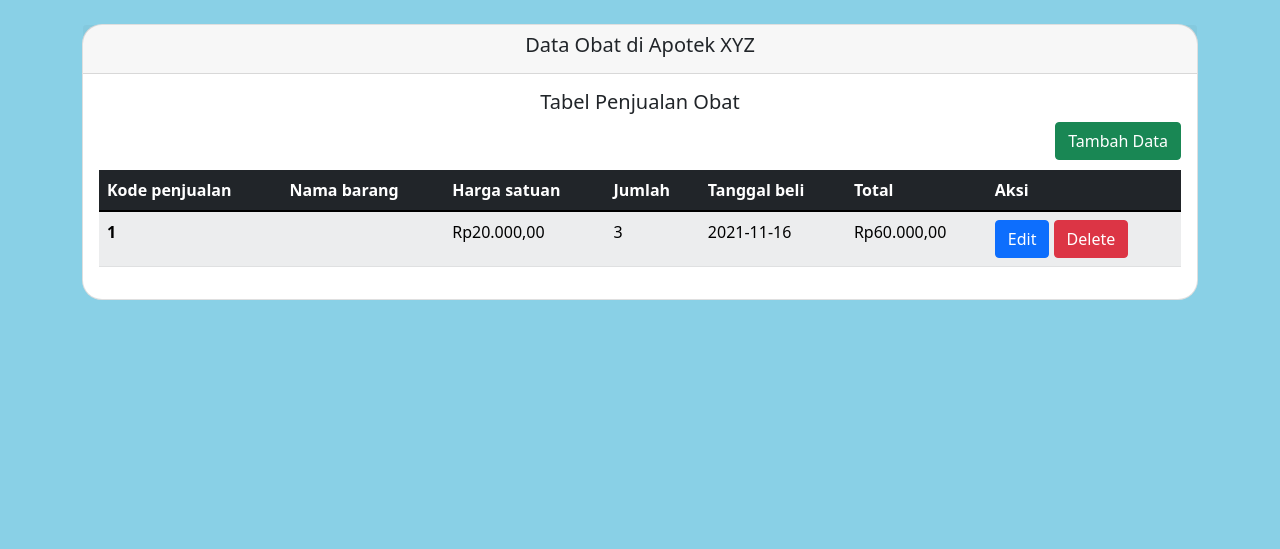
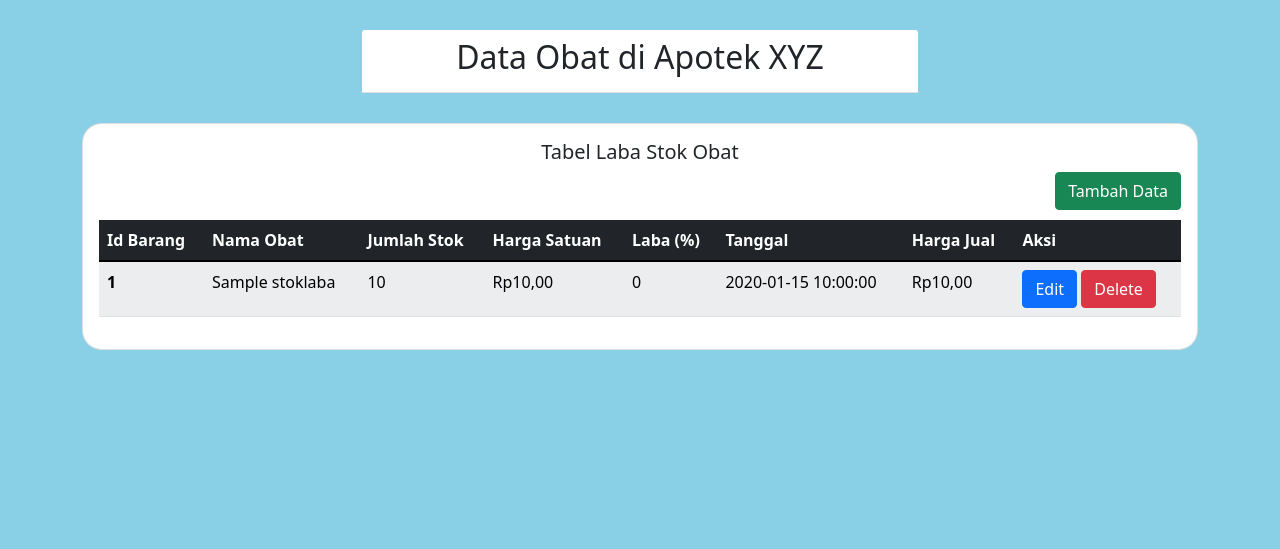
Before and after one commit to DigdoAji/MyRPL-UnitTesting, a PHP site: page / in a window 1280 px wide. Shown: the top 549 px of the page. Before the commit the page ends 300 px from the top, so only its background shows below. Run offline with PHP 8.4, Linux system fonts and the light colour scheme; data comes from the database, SQL or seed files in the repository; both versions use the stored data as it was before the commit; tables that the repository leaves empty or names only in its code hold one stand-in row (values such as "Sample post"); data that the repository does not hold is empty.

Commit message:
Perubahan Terbaru semua file php

```diff
--- a/ajax.php
+++ b/ajax.php
@@ -6,8 +6,8 @@
   // if (isset($_POST['action']) && !empty($_POST['action'])) {
   //     echo json_encode(array("blablabla" => $variable));
   // }
-  $PenjualanReq = new Penjualan();
+  $StokReq = new Stok();
   $id = $_REQUEST["id"];
-  $myJSON = json_encode($PenjualanReq->readById($id));
+  $myJSON = json_encode($StokReq->readById($id));
   echo $myJSON;
   ?>
--- a/classes/Database.php
+++ b/classes/Database.php
@@ -1,5 +1,5 @@
 <?php
-include 'config.php';
+include 'koneksi.php';
 
 class Database
 {
--- /dev/null
+++ b/classes/Stok.php
@@ -0,0 +1,101 @@
+<?php
+
+spl_autoload_register(function ($className) {
+    include 'classes/' . $className . '.php';
+});
+
+
+class Stok
+{
+    private $table = 'stoklaba';
+
+    public $id, $nama_obat, $jumlah_stok, $harga_beli, $laba, $tanggal, $harga_jual;
+
+    public function countHargaJual()
+    {
+        return $this->harga_beli * $this->laba / 100 + $this->harga_beli;
+    }
+
+
+    public function insert()
+    {
+        $sql = "INSERT INTO $this->table(id,nama_obat,jumlah_stok,harga_beli,laba,tanggal,harga_jual)
+        VALUES(:id,:nama,:jumlah_stok,:harga_beli,:laba,:tanggal,:harga_jual)";
+        $stmt = (new Database)->prepared($sql);
+        $stmt->bindParam(':id', $this->id);
+        $stmt->bindParam(':nama', $this->nama_obat);
+        $stmt->bindParam(':jumlah_stok', $this->jumlah_stok);
+        $stmt->bindParam(':harga_beli', $this->harga_beli);
+        $stmt->bindParam(':laba', $this->laba);
+        $stmt->bindParam(':tanggal', $this->tanggal);
+        $harga_jual = $this->countHargaJual();
+        $stmt->bindParam(':harga_jual', $harga_jual);
+        return $stmt->execute();
+    }
+
+    public function readAll()
+    {
+        $sql = "SELECT * FROM $this->table";
+        $stmt = (new Database)->prepared($sql);
+        $stmt->execute();
+        $result = $stmt->fetchAll();
+
+        if ($stmt->rowCount() > 0) {
+            return $result;
+        }
+    }
+
+    public function readById($id)
+    {
+        $sql = "SELECT * FROM $this->table WHERE id=:id";
+        $stmt = (new Database)->prepared($sql);
+        $stmt->bindParam(':id', $id);
+        $stmt->execute();
+
+        return $stmt->fetch();
+    }
+
+    public function delete($id)
+    {
+        $sql = "DELETE FROM $this->table WHERE id=:id";
+        $stmt = (new Database)->prepared($sql);
+        $stmt->bindParam(':id', $id);
+        return $stmt->execute();
+    }
+
+    public function update($id)
+    {
+        $sql  = "UPDATE $this->table SET nama_obat=:nama, jumlah_stok=:jumlah_stok, harga_beli=:harga_beli, laba=:laba, tanggal=:tanggal, harga_jual=:harga_jual WHERE id=:id";
+        $stmt = (new Database)->prepared($sql);
+        $stmt->bindParam(':id', $id);
+        $stmt->bindParam(':nama', $this->nama_obat);
+        $stmt->bindParam(':jumlah_stok', $this->jumlah_stok);
+        $stmt->bindParam(':harga_beli', $this->harga_beli);
+        $stmt->bindParam(':laba', $this->laba);
+        $stmt->bindParam(':tanggal', $this->tanggal);
+        $harga_jual = $this->countHargaJual();
+        $stmt->bindParam(':harga_jual', $harga_jual);
+        return $stmt->execute();
+    }
+
+    public function fetchById($id)
+    {
+        $sql = "SELECT * FROM $this->table WHERE id=:id";
+        $stmt = (new Database)->prepared($sql);
+        $stmt->bindParam(':id', $id);
+        $stmt->execute();
+        if ($row = $stmt->fetch()) {
+            $pen = new Stok();
+            $pen->id = $row['id'];
+            $pen->nama_obat = $row['nama_obat'];
+            $pen->jumlah_stok = $row['jumlah_stok'];
+            $pen->harga_beli = $row['harga_beli'];
+            $pen->laba = $row['laba'];
+            $pen->tanggal = $row['tanggal'];
+            $pen->harga_jual = $row['harga_jual'];
+            return $pen;
+        } else {
+            return null;
+        }
+    }
+}
--- /dev/null
+++ b/classes/koneksi.php
@@ -0,0 +1,6 @@
+<?php
+
+define('DB_HOST', 'localhost');
+define('DB_NAME', 'obatdb');
+define('DB_USER', 'root');
+define('DB_PASS', '');
--- a/index.php
+++ b/index.php
@@ -24,12 +24,20 @@
             background-color: #89d0e6;
             min-height: 110vh;
         }
+        .card-header{
+            background-color: white;
+            margin: 30px 280px;
+            text-align: center;
+        }
         .card{
             border-radius: 20px;
         }
         .card h5{
             text-align: center;
         }
+        /*.text-right a{
+            margin-top: 10px;
+        }*/
     </style>
 </head>
 <?php
@@ -38,7 +46,7 @@ spl_autoload_register(function ($className) {
 });
 ?>
 
-<?php $penjualan = new Penjualan(); ?>
+<?php $stok = new Stok(); ?>
 
 
 <body>
@@ -48,19 +56,21 @@ spl_autoload_register(function ($className) {
         session_start();
         if (isset($_POST['submit'])) {
             $nama = $_POST['nama'];
-            $price = $_POST['price'];
-            $amount  = $_POST['amount'];
-            $tanggal  = $_POST['tanggal'];
-            $total  = $_POST['total'];
+            $jumlah_stok = $_POST['jumlah_stok'];
+            $harga_beli = $_POST['harga_beli'];
+            $laba = $_POST['laba'];
+            $tanggal = $_POST['tanggal'];
+            $harga_jual  = $_POST['harga_jual'];
 
-            $penjualan->id = uniqid('trans_');
-            $penjualan->nama_barang = $nama;
-            $penjualan->harga_satuan = $price;
-            $penjualan->jumlah = $amount;
-            $penjualan->tanggal_beli = $tanggal;
-            $penjualan->total = $penjualan->countTotal();
+            $stok->id = uniqid('trans_');
+            $stok->nama_obat = $nama;
+            $stok->jumlah_stok = $jumlah_stok;
+            $stok->harga_beli = $harga_beli;
+            $stok->laba = $laba;
+            $stok->tanggal = $tanggal;
+            $stok->harga_jual = $stok->countHargaJual();
 
-            if ($penjualan->insert()) {
+            if ($stok->insert()) {
                 $_SESSION['dataInput'] = 'success';
 
                 header('Location: ' . $_SERVER['PHP_SELF']);
@@ -85,19 +95,21 @@ spl_autoload_register(function ($className) {
         if (isset($_POST['update'])) {
             $id = $_POST['id'];
             $nama = $_POST['updt_nama'];
-            $price = $_POST['updt_price'];
-            $amount  = $_POST['updt_amount'];
-            $tanggal  = $_POST['updt_tanggal'];
-            $total  = $_POST['updt_total'];
+            $jumlah_stok = $_POST['updt_jumlah_stok'];
+            $harga_beli = $_POST['updt_harga_beli'];
+            $laba = $_POST['updt_laba'];
+            $tanggal = $_POST['updt_tanggal'];
+            $harga_jual  = $_POST['updt_harga_jual'];
 
-            // $penjualan->$id = uniqid('trans_');
-            $penjualan->nama_barang = $nama;
-            $penjualan->harga_satuan = $price;
-            $penjualan->jumlah = $amount;
-            $penjualan->tanggal_beli = $tanggal;
-            $penjualan->total = $penjualan->countTotal();
+            // $stok->$id = uniqid('trans_');
+            $stok->nama_obat = $nama;
+            $stok->jumlah_stok = $jumlah_stok;
+            $stok->harga_beli = $harga_beli;
+            $stok->laba = $laba;
+            $stok->tanggal = $tanggal;
+            $stok->harga_jual = $stok->countHargaJual();
 
-            if ($penjualan->update($id)) {
+            if ($stok->update($id)) {
                 $_SESSION['dataUpdate'] = 'success';
 
                 header('Location: ' . $_SERVER['PHP_SELF']);
@@ -121,7 +133,7 @@ spl_autoload_register(function ($className) {
         if (isset($_GET['action']) && $_GET['action'] == 'delete') {
             $id = (int)$_GET['id'];
 
-            if ($penjualan->delete($id)) {
+            if ($stok->delete($id)) {
                 echo "<span class='delete'> Data deleted succesfully...</span>";
                 $_SESSION['dataDelete'] = 'success';
 
@@ -144,12 +156,12 @@ spl_autoload_register(function ($className) {
         }
 
         ?>
+        <div class="card-header">
+            <h2 class="card-title">Data Obat di Apotek XYZ</h2>
+        </div>
         <div class="card">
-            <div class="card-header">
-                <h5 class="card-title">Data Obat di Apotek XYZ</h5>
-            </div>
             <div class="card-body">
-                <h5 class="card-title">Tabel Penjualan Obat</h5>
+                <h5 class="card-title">Tabel Laba Stok Obat</h5>
                 <div class="row">
                     <div class="d-grid gap-2 d-md-flex justify-content-md-end">
                         <button type="button" id="insert-data-btn" class="btn btn-success" data-bs-toggle="modal" data-bs-target="#InsertFormModal" style="margin-bottom:10px;">
@@ -160,29 +172,31 @@ spl_autoload_register(function ($className) {
                 <table class="table table-light table-striped table-hover">
                     <thead>
                         <tr class="table-dark">
-                            <th scope="col">Kode penjualan</th>
-                            <th scope="col">Nama barang</th>
-                            <th scope="col">Harga satuan</th>
-                            <th scope="col">Jumlah</th>
-                            <th scope="col">Tanggal beli</th>
-                            <th scope="col">Total</th>
+                            <th scope="col">Id Barang</th>
+                            <th scope="col">Nama Obat</th>
+                            <th scope="col">Jumlah Stok</th>
+                            <th scope="col">Harga Satuan</th>
+                            <th scope="col">Laba (%)</th>
+                            <th scope="col">Tanggal</th>
+                            <th scope="col">Harga Jual</th>
                             <th scope="col">Aksi</th>
                         </tr>
                     </thead>
                     <tbody>
                         <?php
                         $i = 0;
-                        if (is_array($penjualan->readAll()) || is_object($penjualan->readAll())) {
-                            foreach ($penjualan->readAll() as $value) {
+                        if (is_array($stok->readAll()) || is_object($stok->readAll())) {
+                            foreach ($stok->readAll() as $value) {
                                 $i++;
                         ?>
                                 <tr>
                                     <th scope="row"><?php echo $value['id']  ?></th>
-                                    <td><?php echo $value['nama_barang']  ?></td>
-                                    <td><?php echo "Rp" . number_format($value['harga_satuan'], 2, ',', '.');  ?></td>
-                                    <td><?php echo number_format($value['jumlah'], 0, ',', '.');  ?></td>
-                                    <td><?php echo $value['tanggal_beli'];  ?></td>
-                                    <td><?php echo "Rp" . number_format($value['total'], 2, ',', '.');  ?></td>
+                                    <td><?php echo $value['nama_obat']  ?></td>
+                                    <td><?php echo number_format($value['jumlah_stok'], 0, ',', '.');  ?></td>
+                                    <td><?php echo "Rp" . number_format($value['harga_beli'], 2, ',', '.');  ?></td>
+                                    <td><?php echo number_format($value['laba'], 0, ',', '.');  ?></td>
+                                    <td><?php echo $value['tanggal'];  ?></td>
+                                    <td><?php echo "Rp" . number_format($value['harga_jual'], 2, ',', '.');  ?></td>
                                     <td class="text-right">
                                         <button class="btn btn-primary" data-bs-toggle="modal" data-bs-target="#UpdateFormModal" onclick="<?php echo "fillUpdateForm(" . $value['id'] . ")" ?>">Edit</button>
                                         <a id="del-btn-<?php echo $value['id']; ?>" class=" btn btn-danger" href="<?php echo $_SERVER['PHP_SELF'] ?>?action=delete&id=<?php echo $value['id']; ?>">Delete</a>
@@ -212,39 +226,43 @@ spl_autoload_register(function ($className) {
         <div class="modal-dialog modal-lg">
             <div class="modal-content ">
                 <div class="modal-header">
-                    <h5 class="modal-title" id="exampleModalLabel">Tambah data penjualan obat di Apotek XYZ</h5>
+                    <h5 class="modal-title" id="exampleModalLabel">Tambah data stok obat Apotek XYZ</h5>
                     <button type="button" class="btn-close" data-bs-dismiss="modal" aria-label="Close"></button>
                 </div>
                 <form action="" method="post">
                     <div class="modal-body">
-                        <div class="mb-3">
-                            <label for="nama-barang" class="form-label">Nama barang </label>
-                            <input type="text" name="nama" class="form-control" maxlength="255" id="nama-barang" required>
+                    <div class="mb-3">
+                            <label for="nama-obat" class="form-label">Nama Obat </label>
+                            <input type="text" name="nama" class="form-control" maxlength="255" id="nama-obat" required>
                         </div>
                         <div class="mb-3">
-                            <label for="price" class="form-label">Harga satuan</label>
+                            <label for="jumlah_stok" class="form-label">Jumlah Stok</label>
+                            <input type="number" name="jumlah_stok" min="0" max="2147483647" class="fieldInsertInput form-control" id="jumlah_stok" required>
+                        </div>
+                        <div class="mb-3">
+                            <label for="harga_beli" class="form-label">Harga Beli</label>
                             <div class="input-group mb-3">
                                 <div class="input-group-prepend">
                                     <span class="input-group-text">Rp</span>
                                 </div>
-                                <input id="price" required type="number" min="0" max="2147483647" name="price" class="fieldInsertInput form-control rupiah" aria-label="Amount (to the nearest dollar)">
+                                <input id="harga_beli" required type="number" min="0" max="2147483647" name="harga_beli" class="fieldInsertInput form-control rupiah" aria-label="Amount (to the nearest dollar)">
                             </div>
                         </div>
                         <div class="mb-3">
-                            <label for="amount" class="form-label">Jumlah</label>
-                            <input type="number" name="amount" min="0" max="2147483647" class="fieldInsertInput form-control" id="amount" required>
+                            <label for="laba" class="form-label">Laba (%)</label>
+                            <input type="number" name="laba" min="0" max="2147483647" class="fieldInsertInput form-control" id="laba" required>
                         </div>
                         <div class="mb-3">
-                            <label for="date" class="form-label">Tanggal beli</label>
-                            <input type="date" name="tanggal" class="form-control" id="date" required>
+                            <label for="tanggal" class="form-label">Tanggal</label>
+                            <input type="date" name="tanggal" class="form-control" id="tanggal" required>
                         </div>
                         <div class="mb-3">
-                            <label for="total" class="form-label">Total</label>
+                            <label for="harga_jual" class="form-label">Harga Jual</label>
                             <div class="input-group mb-3">
                                 <div class="input-group-prepend">
                                     <span class="input-group-text">Rp</span>
                                 </div>
-                                <input id="total" type="number" min="0" name="total" class=" form-control rupiah" aria-label="Amount (to the nearest dollar)" readonly>
+                                <input id="harga_jual" type="number" min="0" name="harga_jual" class=" form-control rupiah" aria-label="Amount (to the nearest dollar)" readonly>
                             </div>
                         </div>
                     </div>
@@ -264,7 +282,7 @@ spl_autoload_register(function ($className) {
         <div class="modal-dialog modal-lg">
             <div class="modal-content ">
                 <div class="modal-header">
-                    <h5 class="modal-title" id="exampleModalLabel">Edit data transaksi Toserba xyz</h5>
+                    <h5 class="modal-title" id="exampleModalLabel">Edit data stok obat Apotek XYZ</h5>
                     <button type="button" class="btn-close" data-bs-dismiss="modal" aria-label="Close"></button>
                 </div>
                 <form action="" method="post">
@@ -272,34 +290,37 @@ spl_autoload_register(function ($className) {
 
                     <div class="modal-body">
                         <div class="mb-3">
-                            <label for="Text1" class="form-label">Nama barang </label>
+                            <label for="Text1" class="form-label">Nama Obat </label>
                             <input type="text" name="updt_nama" maxlength="255" class="form-control" id="updt_nama" required>
                         </div>
                         <div class="mb-3">
-                            <label for="price" class="form-label">Harga satuan</label>
+                            <label for="updt_jumlah_stok" class="form-label">Jumlah Stok</label>
+                            <input type="number" name="updt_jumlah_stok" min="0" max="2147483647" class="fieldUpdateInput form-control" id="updt_jumlah_stok" required>
+                        </div>
+                        <div class="mb-3">
+                            <label for="updt-harga_beli" class="form-label">Harga Beli</label>
                             <div class="input-group mb-3">
                                 <div class="input-group-prepend">
                                     <span class="input-group-text">Rp</span>
                                 </div>
-                                <input required id="updt_price" type="number" min="0" max="2147483647" name="updt_price" class="fieldUpdateInput form-control rupiah" aria-label="Amount (to the nearest dollar)">
+                                <input required id="updt_harga_beli" type="number" min="0" max="2147483647" name="updt_harga_beli" class="fieldUpdateInput form-control rupiah" aria-label="Amount (to the nearest dollar)">
                             </div>
                         </div>
-
                         <div class="mb-3">
-                            <label for="Text1" class="form-label">Jumlah</label>
-                            <input type="number" name="updt_amount" min="0" max="2147483647" class="fieldUpdateInput form-control" id="updt_amount" required>
+                            <label for="updt_laba" class="form-label">Laba (%)</label>
+                            <input type="number" name="updt_laba" min="0" max="2147483647" class="fieldUpdateInput form-control" id="updt_laba" required>
                         </div>
                         <div class="mb-3">
-                            <label for="Text1" class="form-label">Tanggal beli</label>
+                            <label for="updt_tanggal" class="form-label">Tanggal</label>
                             <input type="date" name="updt_tanggal" class="form-control" id="updt_tanggal" required>
                         </div>
                         <div class="mb-3">
-                            <label for="price" class="form-label">Total</label>
+                            <label for="updt_harga_jual" class="form-label">Harga Jual</label>
                             <div class="input-group mb-3">
                                 <div class="input-group-prepend">
                                     <span class="input-group-text">Rp</span>
                                 </div>
-                                <input readonly id="updt_total" type="number" min="0" name="updt_total" class="form-control rupiah" aria-label="Amount (to the nearest dollar)">
+                                <input readonly id="updt_harga_jual" type="number" min="0" name="updt_harga_jual" class="form-control rupiah" aria-label="Amount (to the nearest dollar)">
                             </div>
                         </div>
                     </div>
@@ -336,46 +357,46 @@ spl_autoload_register(function ($className) {
         function fillUpdateForm(id) {
             ajax_get("./ajax.php?id=" + id, function(data) {
                 document.getElementById("updt_id").value = data["id"];
-                document.getElementById("updt_nama").value = data["nama_barang"];
-                document.getElementById("updt_price").value = data["harga_satuan"];
-                document.getElementById("updt_amount").value = data["jumlah"];
-                document.getElementById("updt_tanggal").value = data["tanggal_beli"];
-                document.getElementById("updt_total").value = data["total"];
+                document.getElementById("updt_nama").value = data["nama_obat"];
+                document.getElementById("updt_jumlah_stok").value = data["jumlah_stok"];
+                document.getElementById("updt_harga_beli").value = data["harga_beli"];
+                document.getElementById("updt_laba").value = data["laba"];
+                document.getElementById("updt_tanggal").value = data["tanggal"];
+                document.getElementById("updt_harga_jual").value = data["harga_jual"];
             });
         }
 
-
-
-        const fixedInput = document.querySelector('#total');
-        let input1 = parseInt(document.querySelector('#price').value);
-        let input2 = parseInt(document.querySelector('#amount').value);
+        const fixedInput = document.querySelector('#harga_jual');
+        let input1 = parseInt(document.querySelector('#harga_beli').value);
+        let input2 = parseInt(document.querySelector('#laba').value);
         fixedInput.value = 0;
         document.addEventListener("DOMContentLoaded", event => {
 
             document.querySelectorAll('.fieldInsertInput').forEach(item => {
                 item.addEventListener('change', (event) => {
-                    input1 = parseInt(document.querySelector('#price').value);
-                    input2 = parseInt(document.querySelector('#amount').value);
+                    input1 = parseInt(document.querySelector('#harga_beli').value);
+                    input2 = parseInt(document.querySelector('#laba').value);
 
-                    fixedInput.value = input1 * input2;
+                    fixedInput.value = input1 * input2 / 100 + input1;
                     console.log(fixedInput.value);
 
                 })
             })
         })
 
-        const fixedInputUpdt = document.querySelector('#updt_total');
-        let input3 = parseInt(document.querySelector('#updt_price').value);
-        let input4 = parseInt(document.querySelector('#updt_amount').value);
+
+        const fixedInputUpdt = document.querySelector('#updt_harga_jual');
+        let input3 = parseInt(document.querySelector('#updt_harga_beli').value);
+        let input4 = parseInt(document.querySelector('#updt_laba').value);
         fixedInputUpdt.value = 0;
         document.addEventListener("DOMContentLoaded", event => {
 
             document.querySelectorAll('.fieldUpdateInput').forEach(item => {
                 item.addEventListener('change', (event) => {
-                    input3 = parseInt(document.querySelector('#updt_price').value);
-                    input4 = parseInt(document.querySelector('#updt_amount').value);
+                    input3 = parseInt(document.querySelector('#updt_harga_beli').value);
+                    input4 = parseInt(document.querySelector('#updt_laba').value);
 
-                    fixedInputUpdt.value = input3 * input4;
+                    fixedInputUpdt.value = input3 * input4 / 100 + input3;
                     console.log(fixedInputUpdt.value);
 
                 })
```
Also changed, not shown: obatdb.sql (deleted, +0 -70 lines), tests/DatabaseTest.php (+1 -1 lines), tests/StokTest.php (added, +73 -0 lines).
